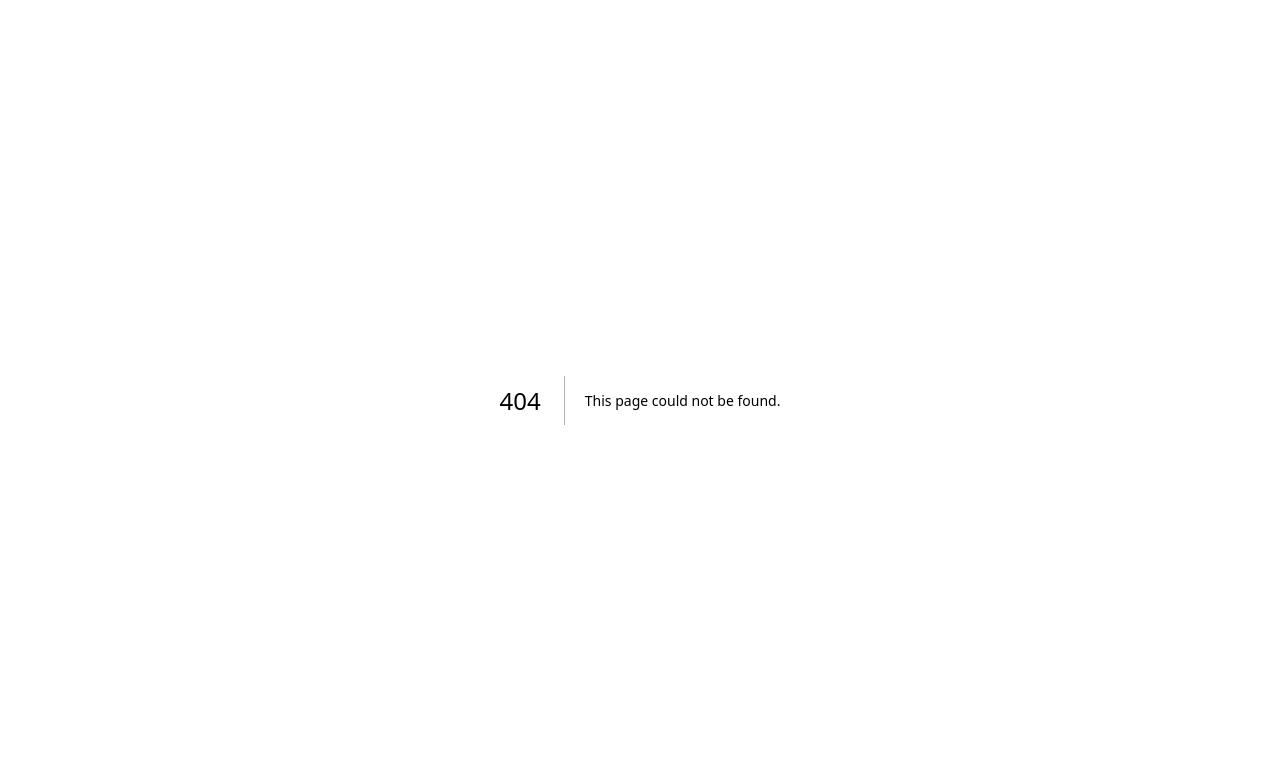
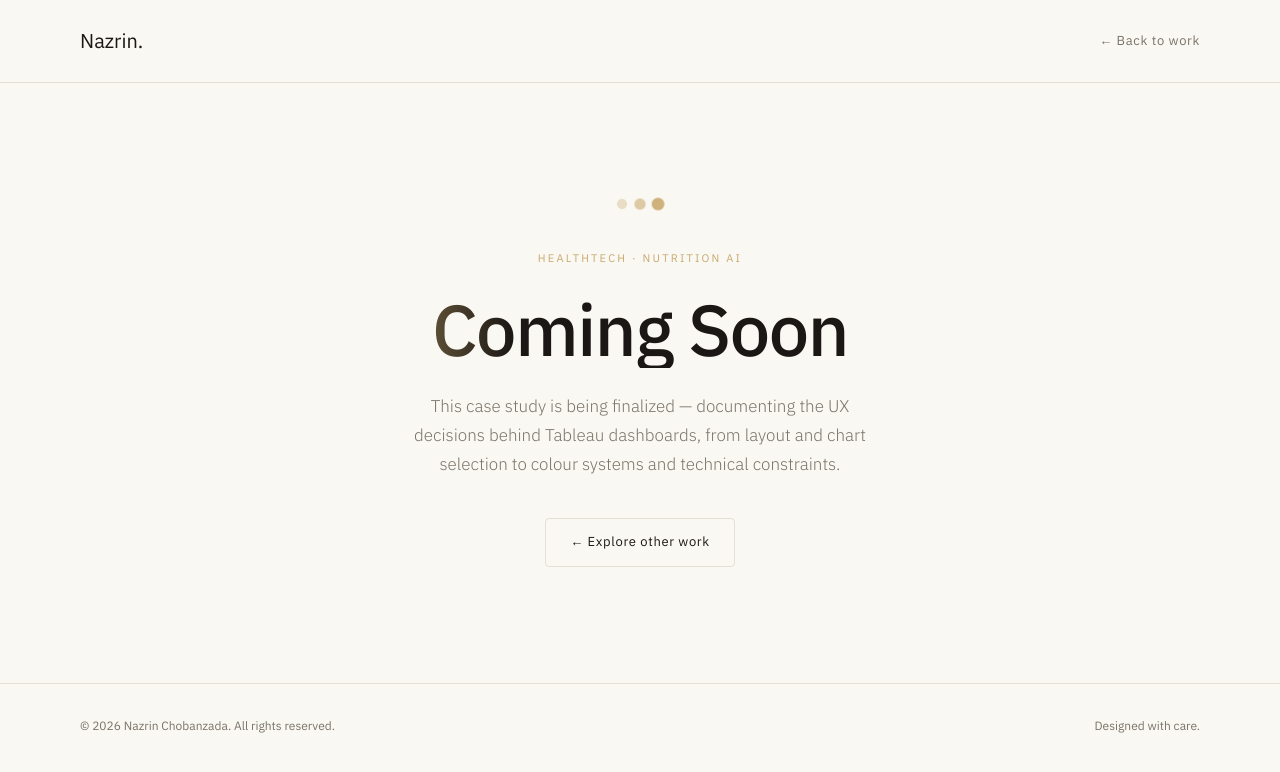
Before and after one commit to NazrinChobanzada/my-portfolio, a Next.js app: page /work/foods-up in a window 1280 px wide. Before the commit this address had no page. Shown: the top 772 px of the page. Built offline with nearby package versions, Linux system fonts and the light colour scheme.

Commit message:
add coming soon pages for foods-up and uxprism

```diff
--- /dev/null
+++ b/app/work/foods-up/page.tsx
@@ -0,0 +1,67 @@
+"use client";
+import Link from "next/link";
+
+export default function FoodsUp() {
+  return (
+    <>
+      <style>{`
+        @keyframes shimmer {
+          0% { background-position: -200% 0; }
+          100% { background-position: 200% 0; }
+        }
+        @keyframes pulse-dot {
+          0%, 100% { opacity: 0.3; transform: scale(1); }
+          50% { opacity: 1; transform: scale(1.3); }
+        }
+      `}</style>
+
+      {/* NAV */}
+      <nav style={{ display: 'flex', alignItems: 'center', justifyContent: 'space-between', padding: '1.5rem 5rem', borderBottom: '1px solid var(--border)', background: 'var(--cream)', position: 'sticky', top: 0, zIndex: 100 }}>
+        <Link href="/" style={{ fontFamily: 'var(--ff-display)', fontSize: '20px', textDecoration: 'none', color: 'var(--dark)' }}>Nazrin.</Link>
+        <Link href="/#work" style={{ fontSize: '13px', color: 'var(--muted)', textDecoration: 'none', letterSpacing: '0.05em' }}>← Back to work</Link>
+      </nav>
+
+      {/* COMING SOON */}
+      <section style={{ minHeight: 'calc(100vh - 200px)', display: 'flex', flexDirection: 'column', alignItems: 'center', justifyContent: 'center', textAlign: 'center', padding: '5rem 2rem' }}>
+        <div style={{ display: 'flex', gap: '8px', marginBottom: '2.5rem' }}>
+          {[0, 1, 2].map(i => (
+            <div key={i} style={{ width: '10px', height: '10px', borderRadius: '50%', background: 'var(--accent)', animation: `pulse-dot 1.4s ease-in-out ${i * 0.2}s infinite` }} />
+          ))}
+        </div>
+
+        <div style={{ fontSize: '11px', letterSpacing: '0.2em', color: 'var(--accent)', textTransform: 'uppercase', marginBottom: '1.5rem' }}>HealthTech · Nutrition AI</div>
+
+        <h1 style={{
+          fontFamily: 'var(--ff-display)',
+          fontSize: 'clamp(2.5rem, 6vw, 4.5rem)',
+          fontWeight: 500,
+          lineHeight: 1.05,
+          letterSpacing: '-0.02em',
+          marginBottom: '1.5rem',
+          background: 'linear-gradient(90deg, var(--dark) 25%, var(--accent) 50%, var(--dark) 75%)',
+          backgroundSize: '200% auto',
+          WebkitBackgroundClip: 'text',
+          backgroundClip: 'text',
+          WebkitTextFillColor: 'transparent',
+          animation: 'shimmer 3s linear infinite',
+        }}>
+          Coming Soon
+        </h1>
+
+        <p style={{ fontSize: '17px', color: 'var(--muted)', fontWeight: 300, lineHeight: 1.7, maxWidth: '480px', marginBottom: '2.5rem' }}>
+          This case study is being finalized — documenting the UX decisions behind Tableau dashboards, from layout and chart selection to colour systems and technical constraints.
+        </p>
+
+        <Link href="/#work" style={{ fontSize: '13px', color: 'var(--dark)', textDecoration: 'none', letterSpacing: '0.05em', border: '1px solid var(--border)', padding: '0.75rem 1.5rem', borderRadius: '4px', transition: 'background 0.2s' }}>
+          ← Explore other work
+        </Link>
+      </section>
+
+      {/* FOOTER */}
+      <footer style={{ padding: '2rem 5rem', borderTop: '1px solid var(--border)', display: 'flex', justifyContent: 'space-between', alignItems: 'center' }}>
+        <p style={{ fontSize: '12px', color: 'var(--muted)' }}>© 2026 Nazrin Chobanzada. All rights reserved.</p>
+        <p style={{ fontSize: '12px', color: 'var(--muted)' }}>Designed with care.</p>
+      </footer>
+    </>
+  );
+}
--- /dev/null
+++ b/app/work/uxprism/page.tsx
@@ -0,0 +1,67 @@
+"use client";
+import Link from "next/link";
+
+export default function UXprism() {
+  return (
+    <>
+      <style>{`
+        @keyframes shimmer {
+          0% { background-position: -200% 0; }
+          100% { background-position: 200% 0; }
+        }
+        @keyframes pulse-dot {
+          0%, 100% { opacity: 0.3; transform: scale(1); }
+          50% { opacity: 1; transform: scale(1.3); }
+        }
+      `}</style>
+
+      {/* NAV */}
+      <nav style={{ display: 'flex', alignItems: 'center', justifyContent: 'space-between', padding: '1.5rem 5rem', borderBottom: '1px solid var(--border)', background: 'var(--cream)', position: 'sticky', top: 0, zIndex: 100 }}>
+        <Link href="/" style={{ fontFamily: 'var(--ff-display)', fontSize: '20px', textDecoration: 'none', color: 'var(--dark)' }}>Nazrin.</Link>
+        <Link href="/#work" style={{ fontSize: '13px', color: 'var(--muted)', textDecoration: 'none', letterSpacing: '0.05em' }}>← Back to work</Link>
+      </nav>
+
+      {/* COMING SOON */}
+      <section style={{ minHeight: 'calc(100vh - 200px)', display: 'flex', flexDirection: 'column', alignItems: 'center', justifyContent: 'center', textAlign: 'center', padding: '5rem 2rem' }}>
+        <div style={{ display: 'flex', gap: '8px', marginBottom: '2.5rem' }}>
+          {[0, 1, 2].map(i => (
+            <div key={i} style={{ width: '10px', height: '10px', borderRadius: '50%', background: 'var(--accent)', animation: `pulse-dot 1.4s ease-in-out ${i * 0.2}s infinite` }} />
+          ))}
+        </div>
+
+        <div style={{ fontSize: '11px', letterSpacing: '0.2em', color: 'var(--accent)', textTransform: 'uppercase', marginBottom: '1.5rem' }}>SaaS · Design Tooling</div>
+
+        <h1 style={{
+          fontFamily: 'var(--ff-display)',
+          fontSize: 'clamp(2.5rem, 6vw, 4.5rem)',
+          fontWeight: 500,
+          lineHeight: 1.05,
+          letterSpacing: '-0.02em',
+          marginBottom: '1.5rem',
+          background: 'linear-gradient(90deg, var(--dark) 25%, var(--accent) 50%, var(--dark) 75%)',
+          backgroundSize: '200% auto',
+          WebkitBackgroundClip: 'text',
+          backgroundClip: 'text',
+          WebkitTextFillColor: 'transparent',
+          animation: 'shimmer 3s linear infinite',
+        }}>
+          Coming Soon
+        </h1>
+
+        <p style={{ fontSize: '17px', color: 'var(--muted)', fontWeight: 300, lineHeight: 1.7, maxWidth: '480px', marginBottom: '2.5rem' }}>
+          This case study is being finalized — documenting the UX decisions behind Tableau dashboards, from layout and chart selection to colour systems and technical constraints.
+        </p>
+
+        <Link href="/#work" style={{ fontSize: '13px', color: 'var(--dark)', textDecoration: 'none', letterSpacing: '0.05em', border: '1px solid var(--border)', padding: '0.75rem 1.5rem', borderRadius: '4px', transition: 'background 0.2s' }}>
+          ← Explore other work
+        </Link>
+      </section>
+
+      {/* FOOTER */}
+      <footer style={{ padding: '2rem 5rem', borderTop: '1px solid var(--border)', display: 'flex', justifyContent: 'space-between', alignItems: 'center' }}>
+        <p style={{ fontSize: '12px', color: 'var(--muted)' }}>© 2026 Nazrin Chobanzada. All rights reserved.</p>
+        <p style={{ fontSize: '12px', color: 'var(--muted)' }}>Designed with care.</p>
+      </footer>
+    </>
+  );
+}
```
Also changed, not shown: app/page.tsx (+12 -7 lines).
